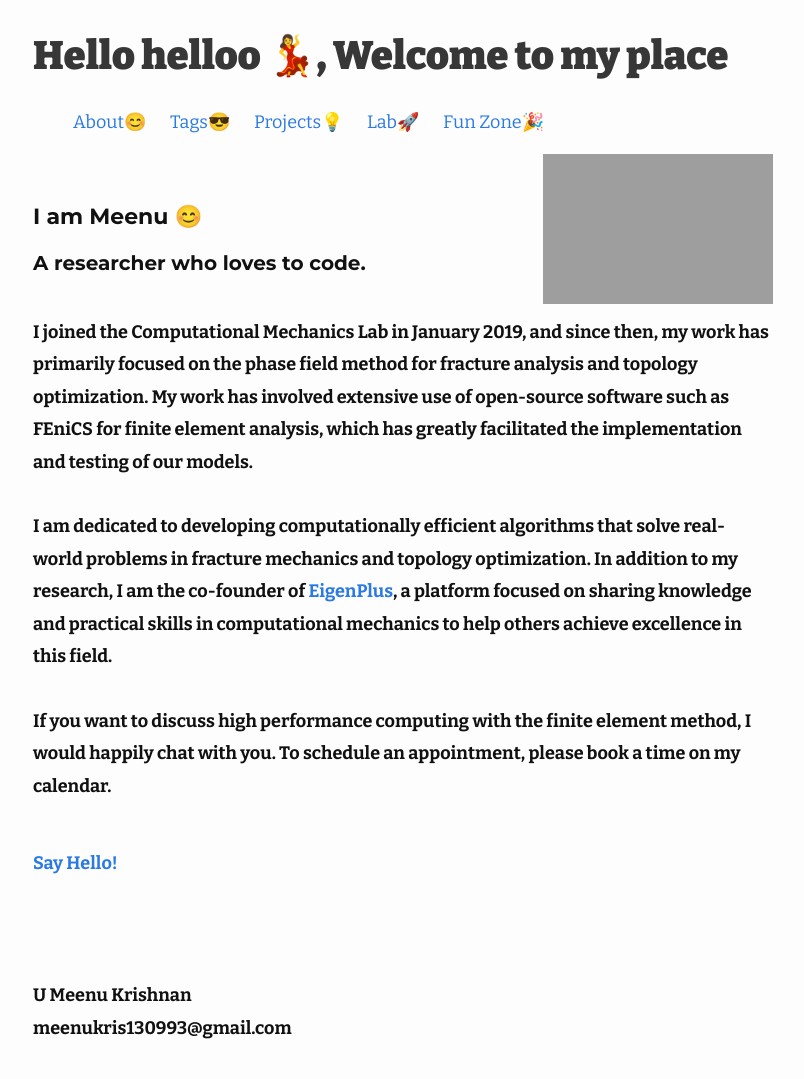
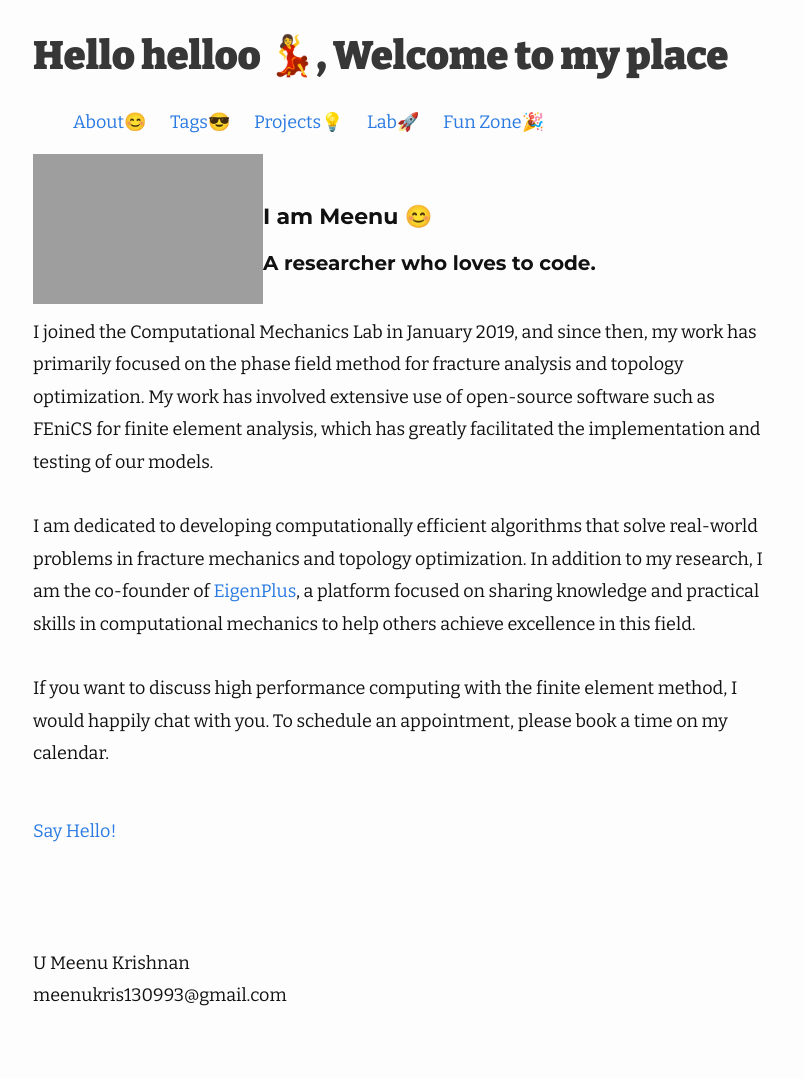
Before and after one commit to umeenukrishnan/umeenukrishnan.github.io, a Jekyll site: the page built from index.markdown, in a window 1280 px wide. Shown: the whole page, without its empty margins (237-1041 px from the left). Built offline with Jekyll 4.4.1, drawn with Linux system fonts in a browser that asks for light colours; after the commit the page ends 1047 px from its top, so only the background shows below that.

Commit message:
Update home.html

```diff
--- a/_layouts/home.html
+++ b/_layouts/home.html
@@ -22,7 +22,7 @@ layout: default
 
     <div class="flexbox_item">
         <!-- <img class="remove-all-styles" src="{{ site.url }}/assets/images/abhi-sketch.png" style="max-width: 250px; vertical-align: middle;     float: right;" /> -->
-        <div style="vertical-align: right;     float: right;">
+        <div style="vertical-align: left;     float: left;">
             <object class="meenu-icon" data="{{ site.url }}/assets/svg/meenu.svg" width="230" style="pointer-events: none;"></object>
         </div>
     </div>
@@ -31,7 +31,7 @@ layout: default
         <div class="flexbox_item">
             <div>
                 <p style="font-size: 22px; font-family: Montserrat; line-height: 1.2;"><strong>I am Meenu 😊</strong></p>
-                <p style="font-size: 20px; font-family: Montserrat;"><strong>A researcher who loves to code.<strong></p>
+                <p style="font-size: 20px; font-family: Montserrat;"><strong>A researcher who loves to code.</strong></p>
                 <p style="font-size: 18px; padding-top: 20px; padding-bottom: 30px;">
                     I joined the Computational Mechanics Lab in January 2019, and since then, my work has primarily focused on the phase field method for fracture analysis and topology optimization. My work has involved extensive use of open-source software such as FEniCS for finite element analysis, which has greatly facilitated the implementation and testing of our models.
                     <br><br>
```
